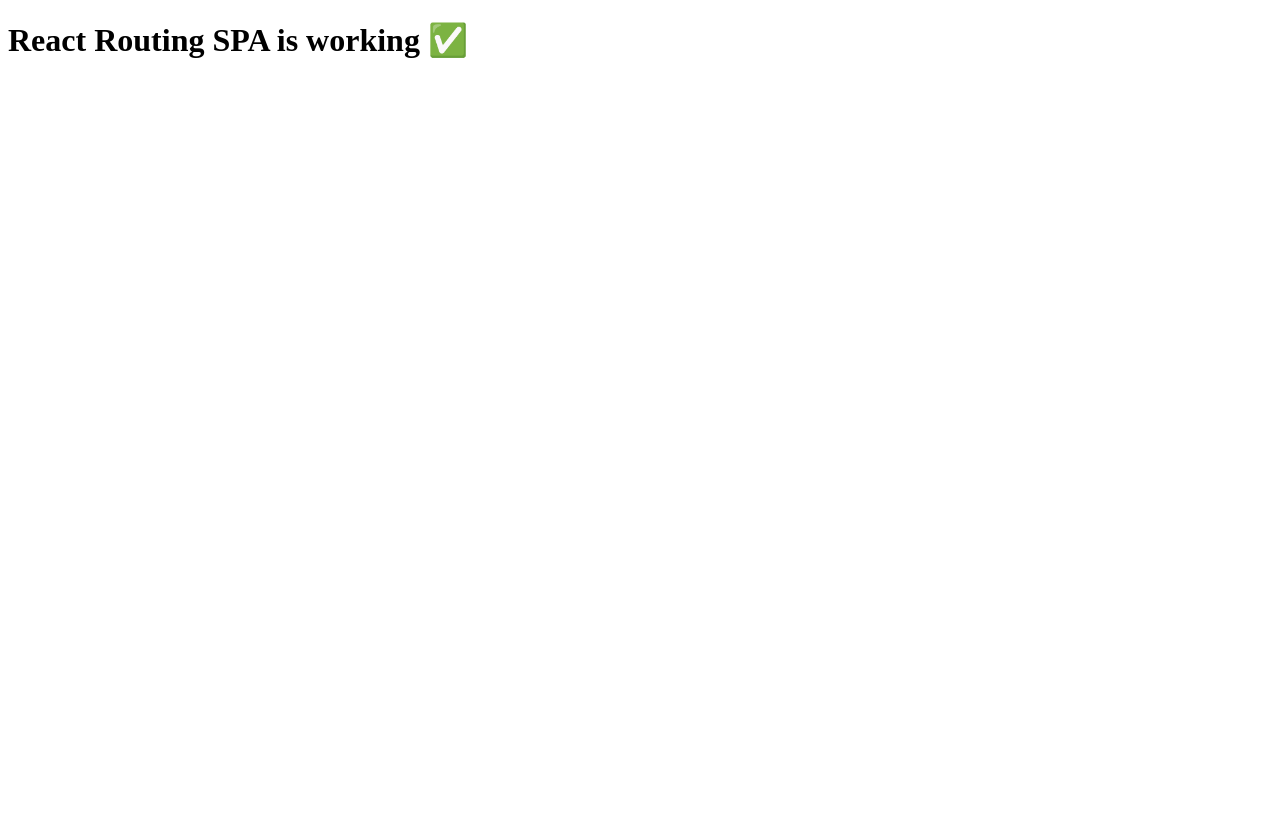
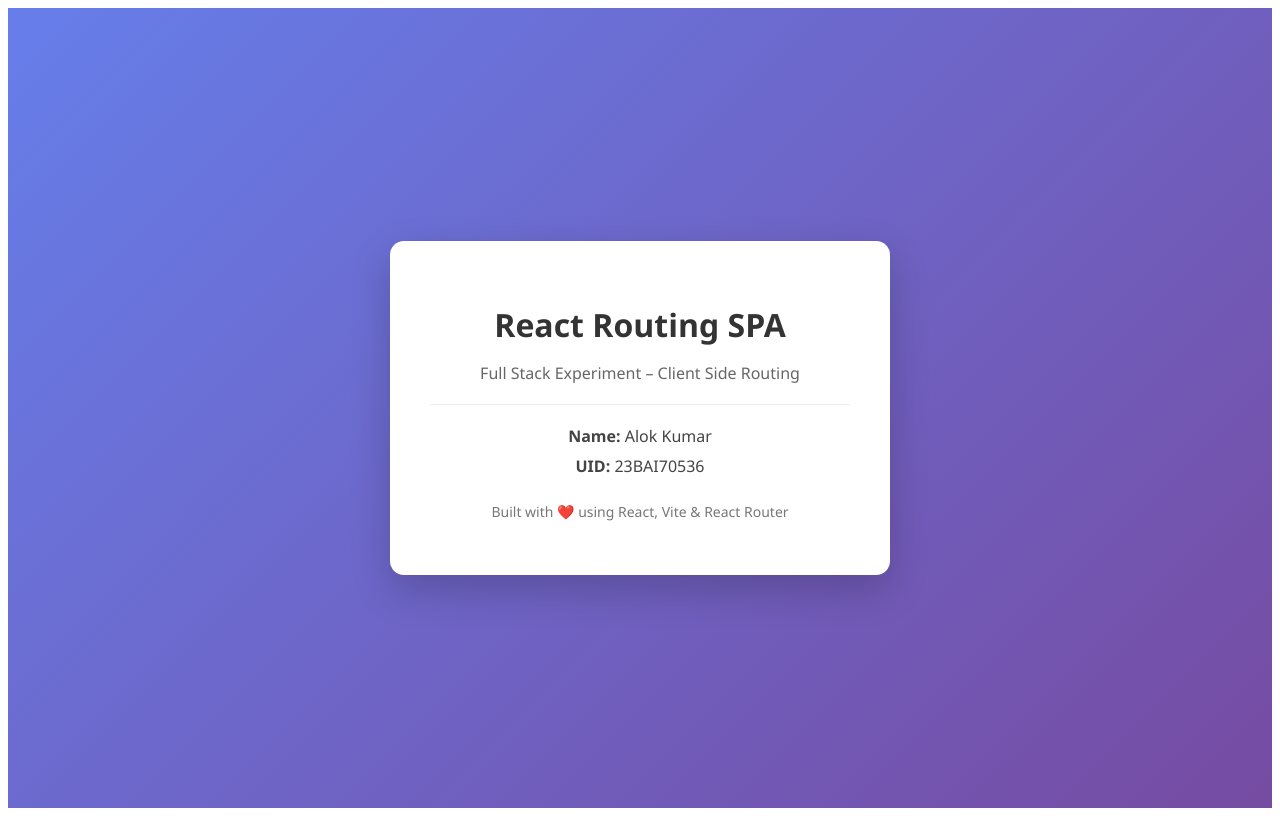
Before and after one commit to Alok-Kumar-cmd/RoutingInSpa, a React (Vite) app: page / in a window 1280 px wide. Built offline with nearby package versions, Linux system fonts and the light colour scheme.

Commit message:
Add styled landing page with student details

```diff
--- a/src/App.jsx
+++ b/src/App.jsx
@@ -1,5 +1,71 @@
 function App() {
-  return <h1>React Routing SPA is working ✅</h1>
+  return (
+    <div style={styles.page}>
+      <div style={styles.card}>
+        <h1 style={styles.title}>React Routing SPA</h1>
+
+        <p style={styles.subtitle}>
+          Full Stack Experiment – Client Side Routing
+        </p>
+
+        <hr style={styles.line} />
+
+        <p style={styles.text}>
+          <strong>Name:</strong> Alok Kumar
+        </p>
+        <p style={styles.text}>
+          <strong>UID:</strong> 23BAI70536
+        </p>
+
+        <p style={styles.footer}>
+          Built with ❤️ using React, Vite & React Router
+        </p>
+      </div>
+    </div>
+  )
+}
+
+const styles = {
+  page: {
+    minHeight: "100vh",
+    background: "linear-gradient(135deg, #667eea, #764ba2)",
+    display: "flex",
+    justifyContent: "center",
+    alignItems: "center",
+    fontFamily: "Segoe UI, sans-serif",
+  },
+  card: {
+    background: "#ffffff",
+    padding: "40px",
+    borderRadius: "14px",
+    width: "90%",
+    maxWidth: "420px",
+    textAlign: "center",
+    boxShadow: "0 15px 40px rgba(0,0,0,0.2)",
+  },
+  title: {
+    marginBottom: "10px",
+    color: "#333",
+  },
+  subtitle: {
+    color: "#666",
+    marginBottom: "20px",
+  },
+  line: {
+    margin: "20px 0",
+    border: "none",
+    borderTop: "1px solid #eee",
+  },
+  text: {
+    fontSize: "16px",
+    margin: "8px 0",
+    color: "#444",
+  },
+  footer: {
+    marginTop: "25px",
+    fontSize: "14px",
+    color: "#777",
+  },
 }
 
 export default App
```
